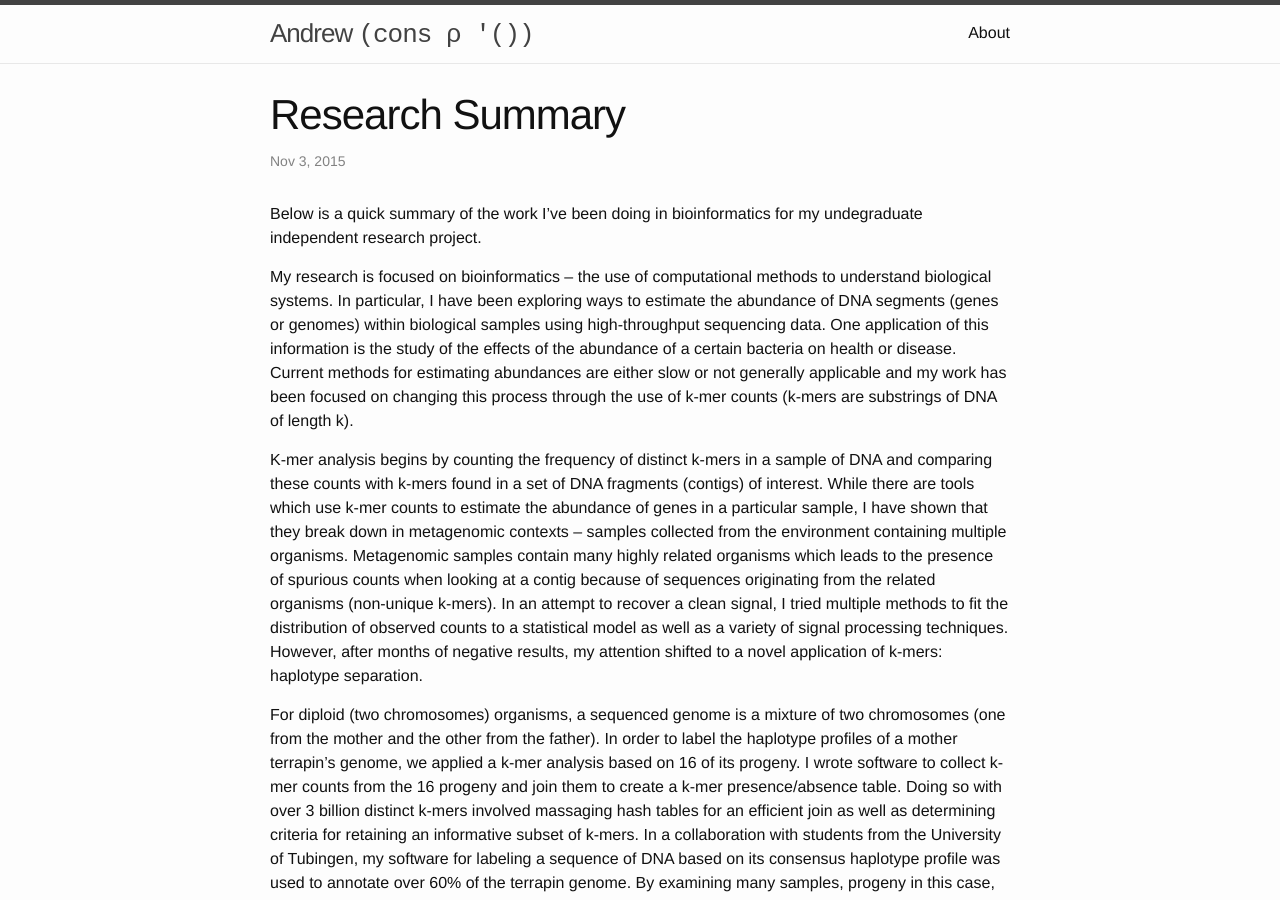
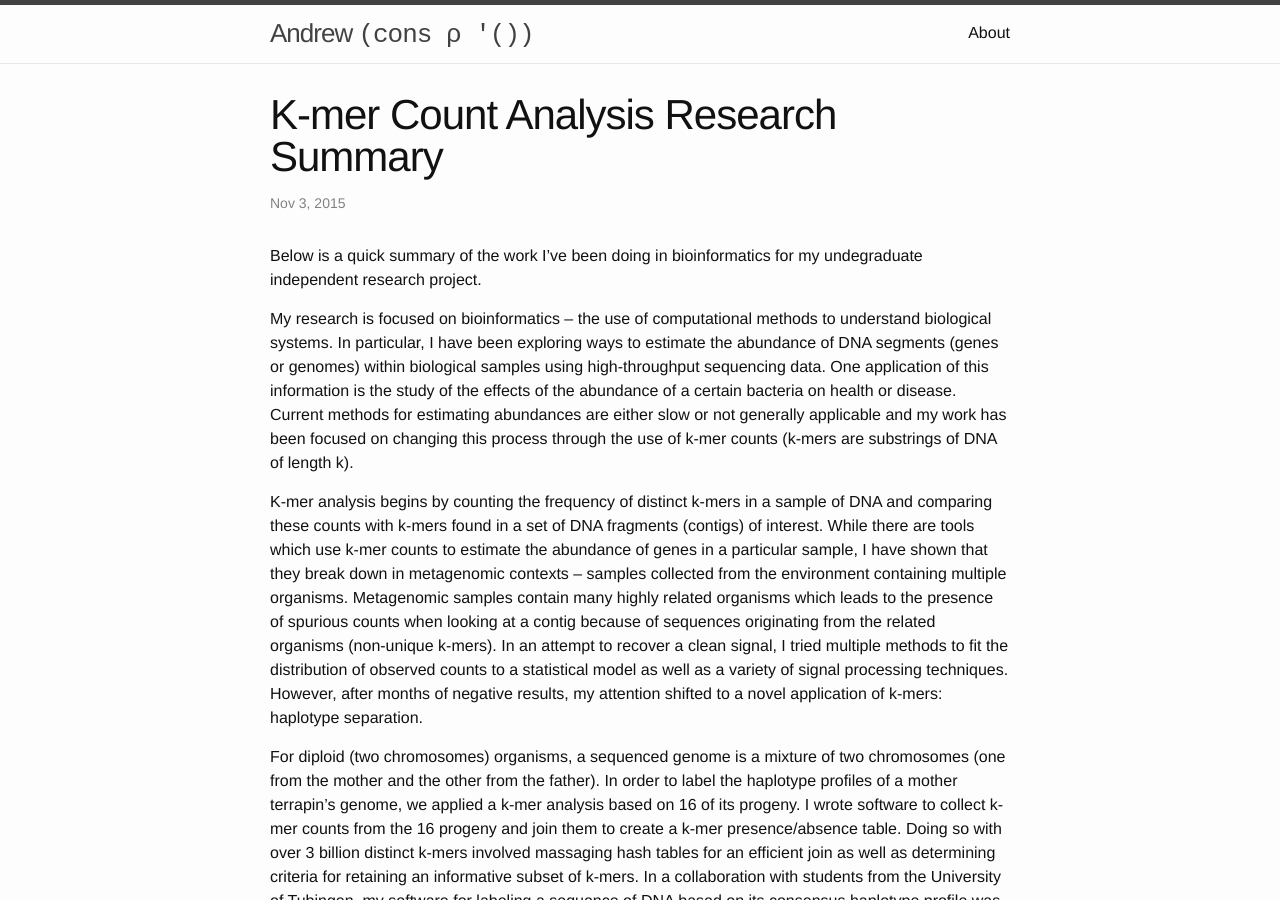
Before and after one commit to aconz2/aconz2.github.io, a Jekyll site: the page built from _posts/2015-11-03-Research-Summary.md, in a window 1280 px wide and 900 px high. Built offline with Jekyll 4.4.1, drawn with Linux system fonts in a browser that asks for light colours.

Commit message:
better title

```diff
--- a/_posts/2015-11-03-Research-Summary.md
+++ b/_posts/2015-11-03-Research-Summary.md
@@ -1,6 +1,6 @@
 ---
 layout: post
-title:  "Research Summary"
+title:  "K-mer Count Analysis Research Summary"
 date:   2015-11-03
 categories:
 ---
```
